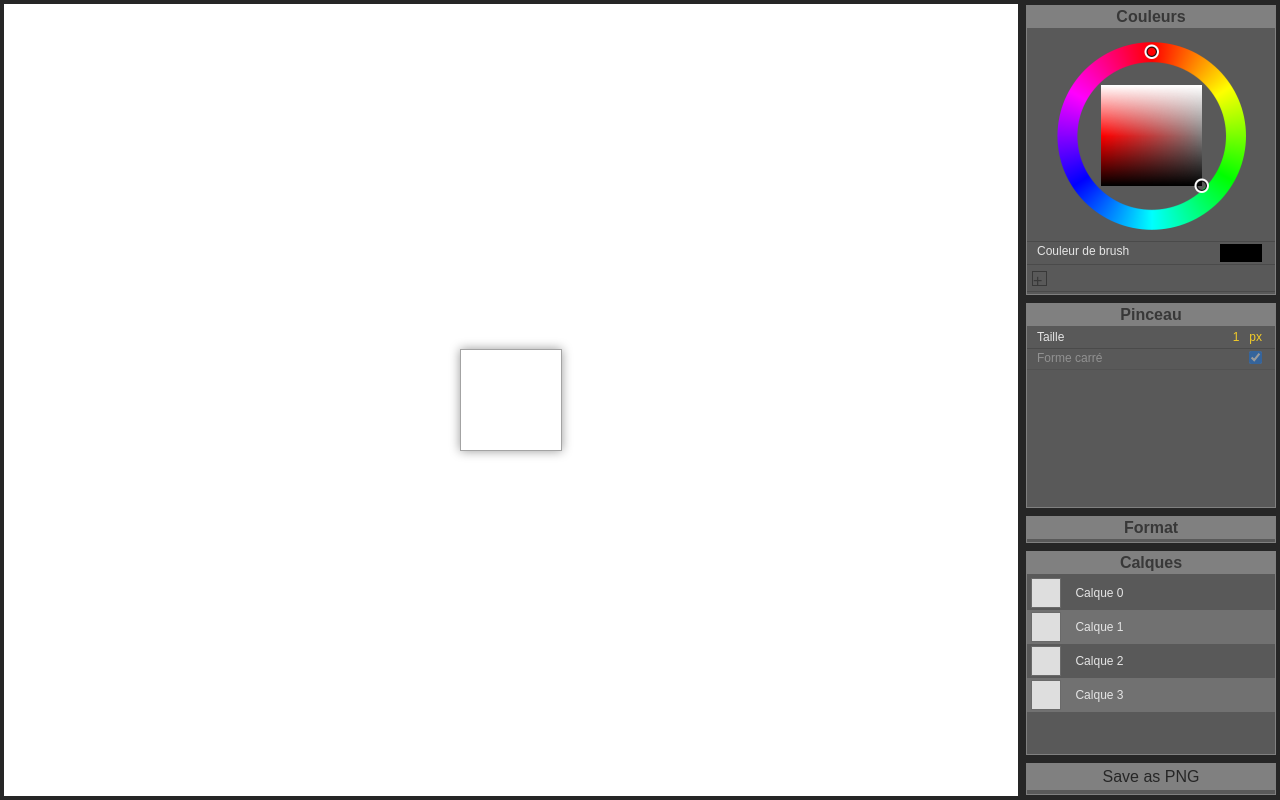
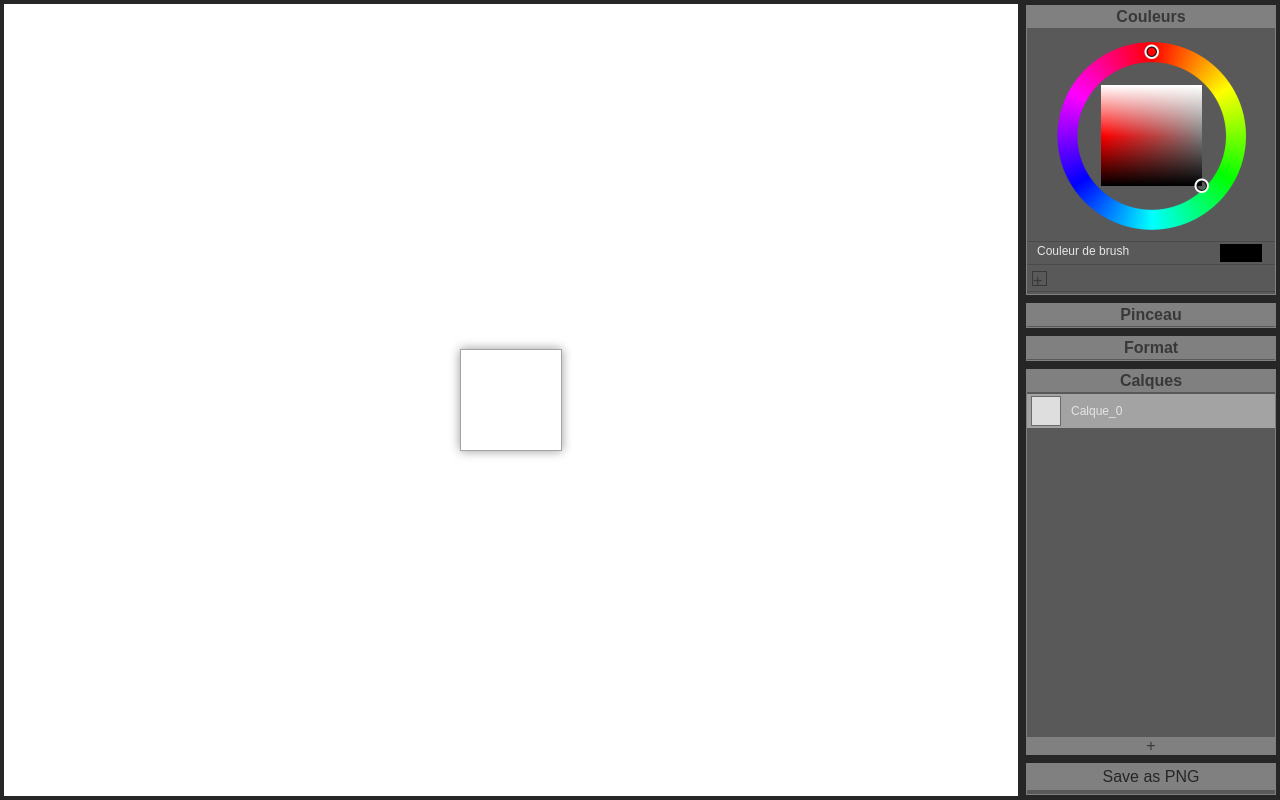
Before and after one commit to EliePse/Pattern-Creator, a plain HTML site: page index.html in a window 1280 px wide. Drawn offline with Linux system fonts and the light colour scheme.

Commit message:
Gestion partielle des calques (pas de lien avec l'éditeur)

```diff
--- a/index.html
+++ b/index.html
@@ -38,7 +38,7 @@
 					</div>
 				</div>
 
-				<div class="panel" name="brush">
+				<div class="panel fold" name="brush">
 
 					<h3>Pinceau</h3>
 
@@ -92,29 +92,13 @@
 
 				</div>
 
-				<div class="panel" name="brush">
+				<div class="panel" name="layers">
 
 					<h3>Calques</h3>
 
-					<div class="layer" name="">
-						<div class="preview"></div>
-						<h6 class="title">Calque 0</h6>
-					</div>
+					<div class="container"></div>
 
-					<div class="layer" name="">
-						<div class="preview"></div>
-						<h6 class="title">Calque 1</h6>
-					</div>
-
-					<div class="layer" name="">
-						<div class="preview"></div>
-						<h6 class="title">Calque 2</h6>
-					</div>
-
-					<div class="layer" name="">
-						<div class="preview"></div>
-						<h6 class="title">Calque 3</h6>
-					</div>
+					<div class="tools"><div action="add">+</div></div>
 
 				</div>
 
--- a/script.js
+++ b/script.js
@@ -95,8 +95,12 @@ $(function() {
 
 		this.addLayer = function(name, index) {
 
+			if(name === '' || name === undefined)
+				name = 'Calque ' + layers.length;
+
+			index = (activeLayer === undefined) ? 0 : (activeLayer.index);
+
 			var l = new Layer(name, index, context);
-
 			if(layers[index] instanceof Layer) {
 
 				layers.push(l);
@@ -106,7 +110,8 @@ $(function() {
 						return -1;
 					else if(a.index > b.index)
 						return 1;
-					return 0;
+					else
+						return 0;
 				});
 
 				for(i=0; i<layers.length; i++)
@@ -117,6 +122,8 @@ $(function() {
 				layers[index] = l;
 
 			}
+
+			activeLayer = l;
 
 			refreshLayersList();
 
@@ -244,11 +251,41 @@ $(function() {
 
 		};
 
-		function refreshLayersList() {}
+		this.setActiveLayer = function (a) {
+
+			if(a instanceof Layer) {
+
+				activeLayer.hideActive();
+				activeLayer = a;
+				activeLayer.showActive();
+
+			}else if(!isNaN(a)) {
+
+				activeLayer.hideActive();
+				activeLayer = layers[a];
+				activeLayer.showActive();
+
+			}
+
+		};
+
+		function refreshLayersList() {
+
+			var cont = $('.panel[name=layers] .container');
+			cont.html('');
+
+			for(var i=layers.length - 1; i>=0; i--) {
+				var l = layers[i];
+				l.printIntoPanel();
+				if(l == activeLayer)
+					l.showActive();
+			}
+
+		}
 
 		this.init = function () {
 
-			this.addLayer('Calque 0', 0, context);
+			this.addLayer('Calque 0', context);
 			activeLayer = layers[0];
 
 			$('.frame-render .layer-preview > *').css('background-size', (previewScale * scale) + 'px');
@@ -287,6 +324,11 @@ $(function() {
 
 		}
 
+
+
+
+
+
 		function Layer(n, i, c) {
 
 			this.name = n.replace(' ', '_');
@@ -294,8 +336,7 @@ $(function() {
 			this.visible = true;
 			this.index = i;
 			this.context = c;
-			$('.layer-preview').append('<div class="layer-'+ this.name +'" style="z-index:'+ this.index +';"></div>');
-			this.$ = $('.layer-'+ this.name);
+			this.$lpanel;
 
 			var data = c.getImageData(0, 0, width, height),
 				previewLink;
@@ -309,6 +350,7 @@ $(function() {
 			};
 
 			this.preview = function () {
+				this.$lpanel.find('.preview').css('background-image', 'url('+ previewLink +')');
 				this.$.css('background-image', 'url('+ previewLink +')');
 			};
 
@@ -320,32 +362,30 @@ $(function() {
 				this.updatePixels();
 				previewLink = undefined;
 				this.$.css('background-image', '');
-			}
+			};
+			this.printIntoPanel = function () {
+				$('.panel[name=layers] .container').append('<div class="layer" name="' + this.name
+														   + '" index="'+ this.index
+														   +'"><div class="preview pixelated"></div><h6 class="title">'+ this.name
+														   +'</h6></div>');
+				this.$lpanel = $('.panel[name=layers] .container .layer[name='+ this.name +']');
+				this.$lpanel.find('.preview').css('background-image', 'url('+ previewLink +')');
+				this.$lpanel.click(function () {
+					Main.pattern.setActiveLayer($(this).attr('index'));
+				});
+			};
+			this.showActive = function () { this.$lpanel.addClass('active'); };
+			this.hideActive = function () { this.$lpanel.removeClass('active');};
 
-			/*this.setPixel = function(i, pix) {
-				//	var i = (y * width) + x;
-				pixels[i] = pix.color;
-			};
-
-			this.getPixel = function(i) {
-				return pixels[i];};
-
-			this.clearPixel = function(i) {
-				pixels[i] = undefined;};
-
-			this.clearAll = function() {
-				pixels = [];};
-
-			this.fill = function(color, alpha) {
-				for(i=0;i<pixels.length;i++)
-					this.setPixel(i, color, alpha);};*/
+			$('.layer-preview').append('<div class="layer-'+ this.name +'" style="z-index:'+ this.index +';"></div>');
+			this.$ = $('.layer-'+ this.name);
 
 		}
 
-		this.init();
 
 
 
+		this.init();
 
 	};
 
@@ -593,7 +633,9 @@ $(function() {
 
 
 
-
+	$('.frame-tools .panel[name=layers] .tools > div[action=add]').click(function () {
+		Main.pattern.addLayer();
+	});
 
 	$('.frame-tools .parameter input').on('keydown', onChangeParameter);
 	$('.frame-tools .parameter input[type=checkbox]').on('mousedown', onChangeParameter);
--- a/style.css
+++ b/style.css
@@ -81,6 +81,8 @@ html, body {
 }
 
 .panel {
+
+	position: relative;
 
 	box-sizing: border-box;
 
@@ -230,7 +232,7 @@ html, body {
 .frame-tools > .panel.fold {
 
 	flex: none;
-	height: 27px !important;
+	height: 25px !important;
 	min-height: auto;
 	overflow: hidden;
 
@@ -331,6 +333,7 @@ html, body {
 	margin: 0;
 	padding: 2px 0px;
 
+	cursor: pointer;
 	overflow: hidden;
 
 }
@@ -338,6 +341,12 @@ html, body {
 .panel .layer:nth-child(odd) {
 
 	background-color: #717171;
+
+}
+
+.panel .layer.active {
+
+	background-color: #a3a3a3;
 
 }
 
@@ -359,6 +368,7 @@ html, body {
 
 	border: 1px solid #6a6a6a;
 	background-color: #dedede;
+	background-size: contain;
 
 	box-sizing: border-box;
 
@@ -374,9 +384,45 @@ html, body {
 
 }
 
+.panel .tools {
 
+	display: flex;
 
+	position: absolute;
+	bottom: 0; left: 0; right: 0;
 
+	height: 17px;
+
+	background-color: #808080;
+
+}
+
+.panel .tools > div {
+
+	flex: 1;
+
+	cursor: pointer;
+
+	text-align: center;
+	color: #383838;
+
+	box-sizing: border-box;
+
+}
+
+.panel .tools > div:hover {
+
+	border: 1px inset #808080;
+	background-color: #a3a3a3;
+	color: #262626;
+
+}
+
+.panel .tools > div:active {
+
+	background-color: #6a6a6a;
+
+}
 
 .panel[name=colorPicker] {
 
```
